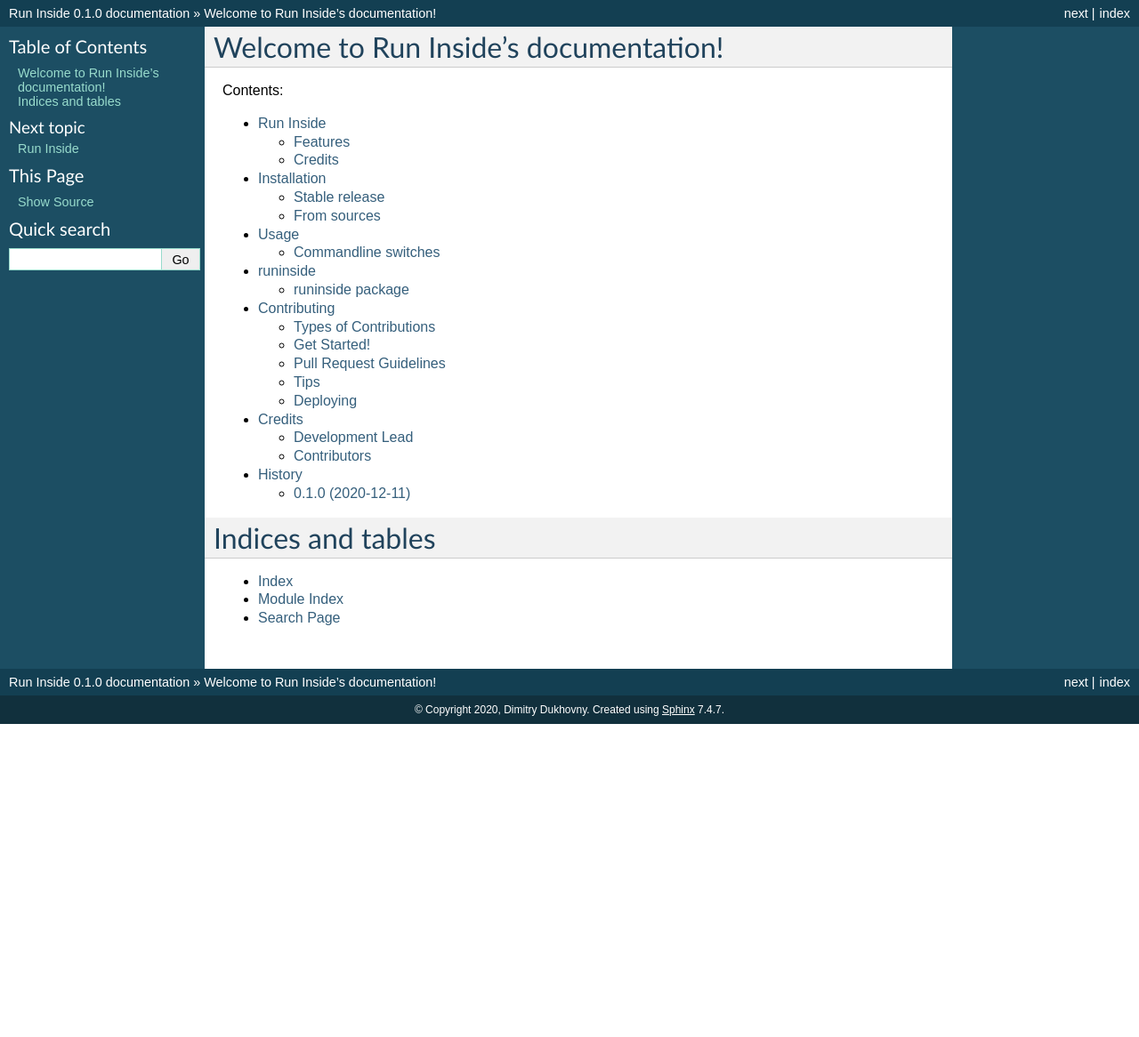
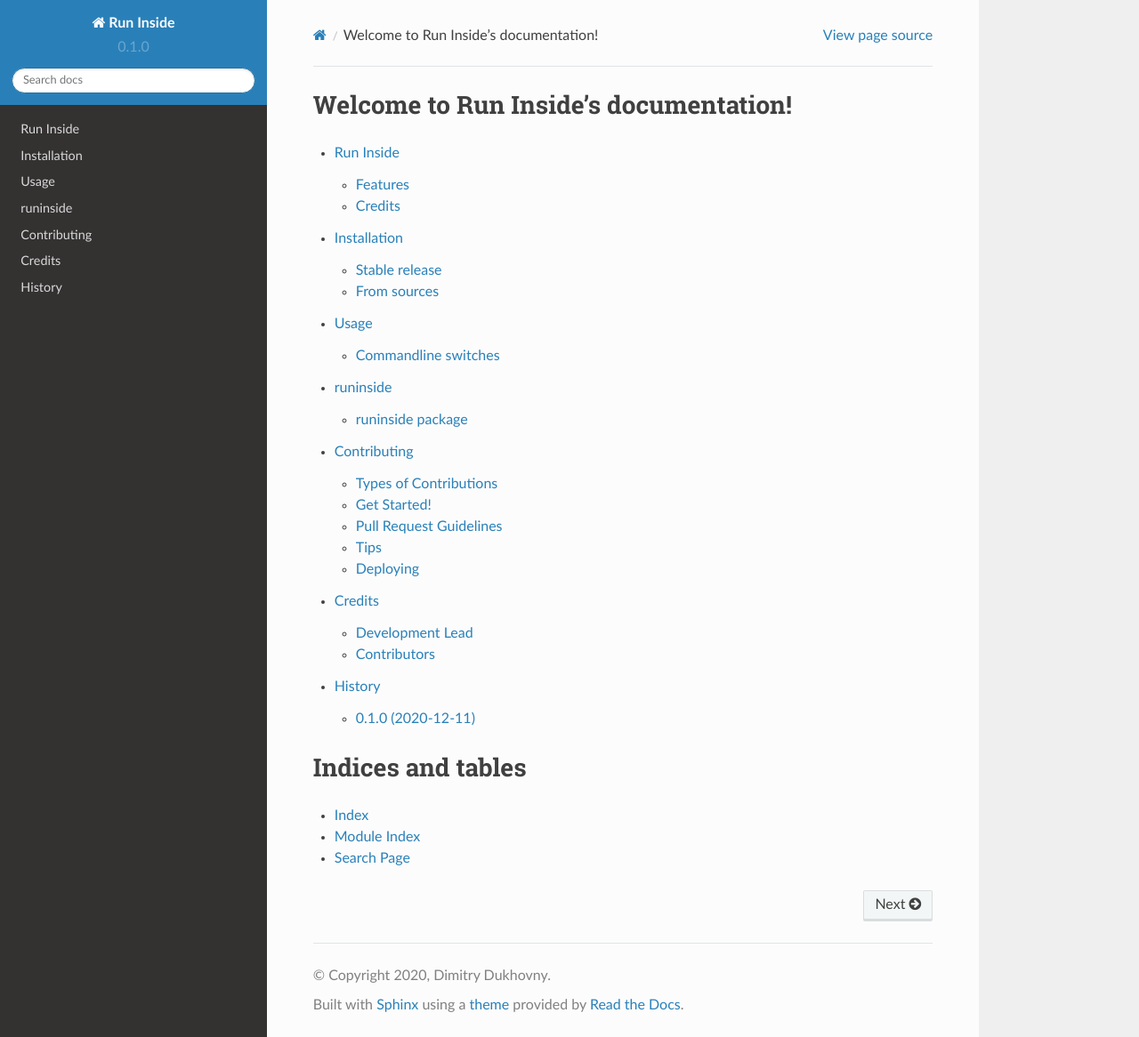
Before and after one commit to dimitry-dukhovny/runinside, a Sphinx documentation site: the page built from docs/index.rst, in a window 1280 px wide and 1166 px high. Shown: the whole window at 89% size. Built offline with Sphinx 7.4.7 and the Read the Docs theme 2.0.0, drawn with Linux system fonts in a browser that asks for light colours.

Commit message:
changed theme to sphinx_rtd_theme; it's cleaner, nicer and more standard

```diff
--- a/docs/conf.py
+++ b/docs/conf.py
@@ -84,7 +84,7 @@
 # a list of builtin themes.
 #
 #html_theme = 'alabaster'
-html_theme = 'default'
+html_theme = 'sphinx_rtd_theme'
 
 # Theme options are theme-specific and customize the look and feel of a
 # theme further.  For a list of options available for each theme, see the
--- a/docs/index.rst
+++ b/docs/index.rst
@@ -3,7 +3,6 @@
 
 .. toctree::
    :maxdepth: 2
-   :caption: Contents:
 
    readme
    installation
```
